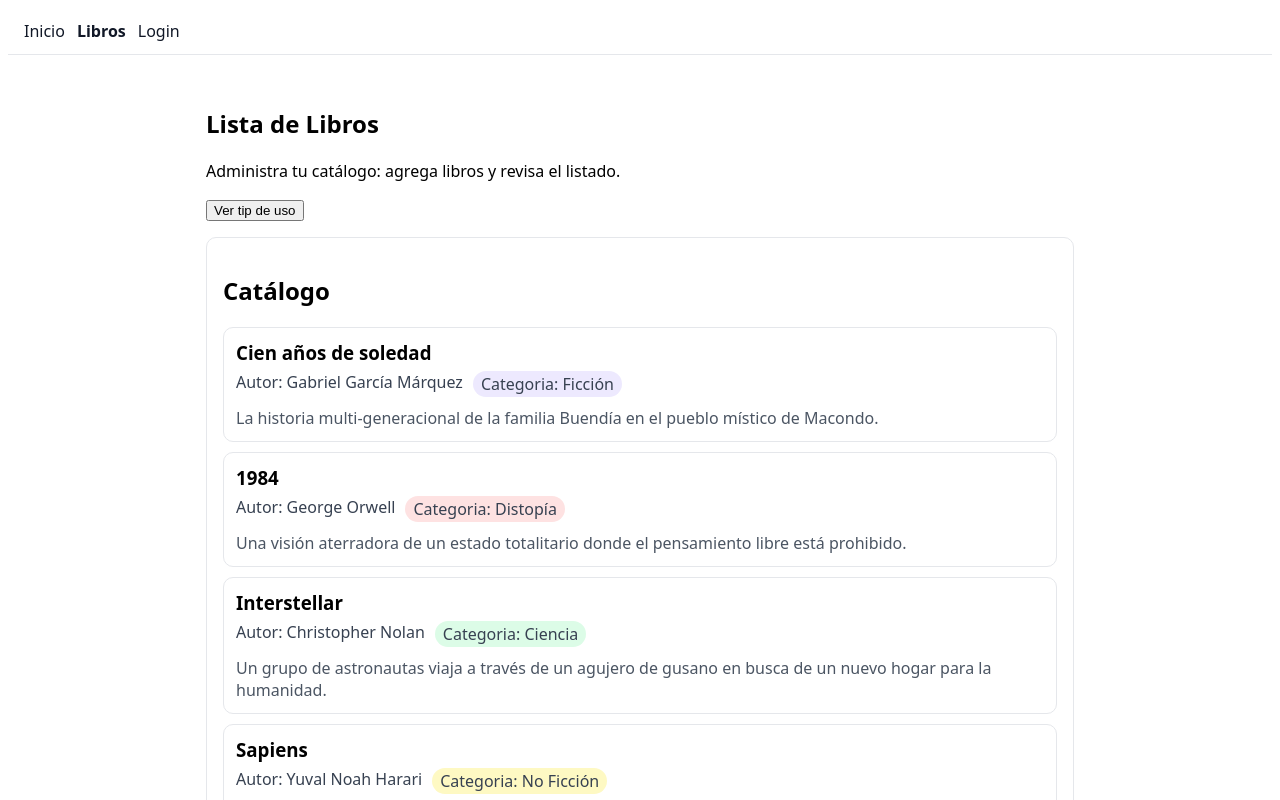
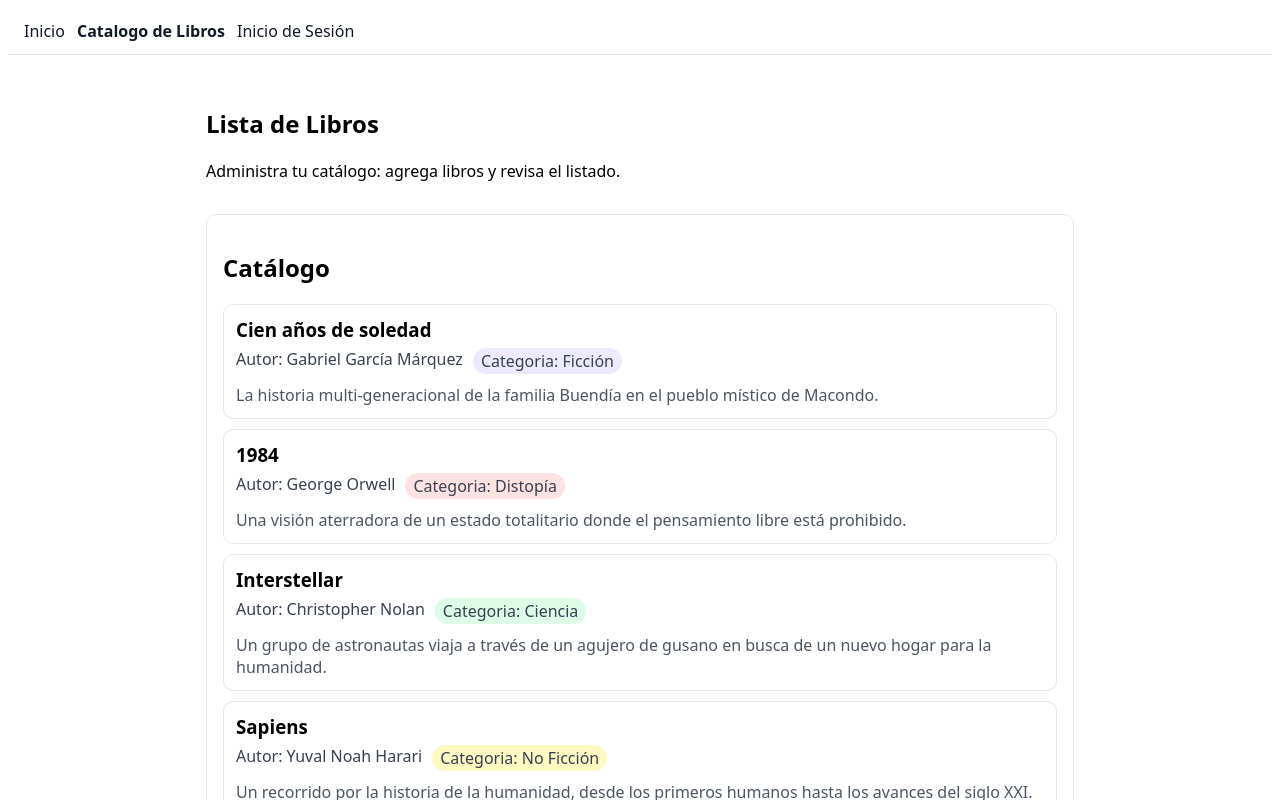
Before and after one commit to jltamayocabello-droid/m6_abp_booklist-spa, a Vue app: page /books in a window 1280 px wide. Shown: the top 800 px of the page. Built offline with nearby package versions, Linux system fonts and the light colour scheme.

Commit message:
Se actualiza nav y se deja en español

```diff
--- a/src/components/AppNav.vue
+++ b/src/components/AppNav.vue
@@ -1,14 +1,14 @@
 <template>
   <nav class="nav">
     <RouterLink class="navLink" :to="{ name: 'home' }">Inicio</RouterLink>
-    <RouterLink class="navLink" :to="{ name: 'books' }">Libros</RouterLink>
+    <RouterLink class="navLink" :to="{ name: 'books' }">Catalogo de Libros</RouterLink>
 
     <template v-if="loginStore.sesion">
       <RouterLink class="navLink" :to="{ name: 'profile' }">Perfil</RouterLink>
       <button class="navBtn" @click="logout">Cerrar sesión</button>
     </template>
     <template v-else>
-      <RouterLink class="navLink" :to="{ name: 'login' }">Login</RouterLink>
+      <RouterLink class="navLink" :to="{ name: 'login' }">Inicio de Sesión</RouterLink>
     </template>
   </nav>
 </template>
--- a/src/views/BooksView.vue
+++ b/src/views/BooksView.vue
@@ -4,10 +4,12 @@
       <h1>Lista de Libros</h1>
       <p>Administra tu catálogo: agrega libros y revisa el listado.</p>
 
+    <!--
       <button type="button" @click.once="showInfo" :disabled="tipShown" class="tip-btn">
         {{ tipShown ? 'Tip mostrado ✓' : 'Ver tip de uso' }}
       </button>
-      <small v-if="tip">{{ tip }}</small>
+
+      <small v-if="tip">{{ tip }}</small>-->
     </header>
 
     <BookForm v-if="loginStore.currentUser?.admin" @book-created="handleBookCreated" />
```
